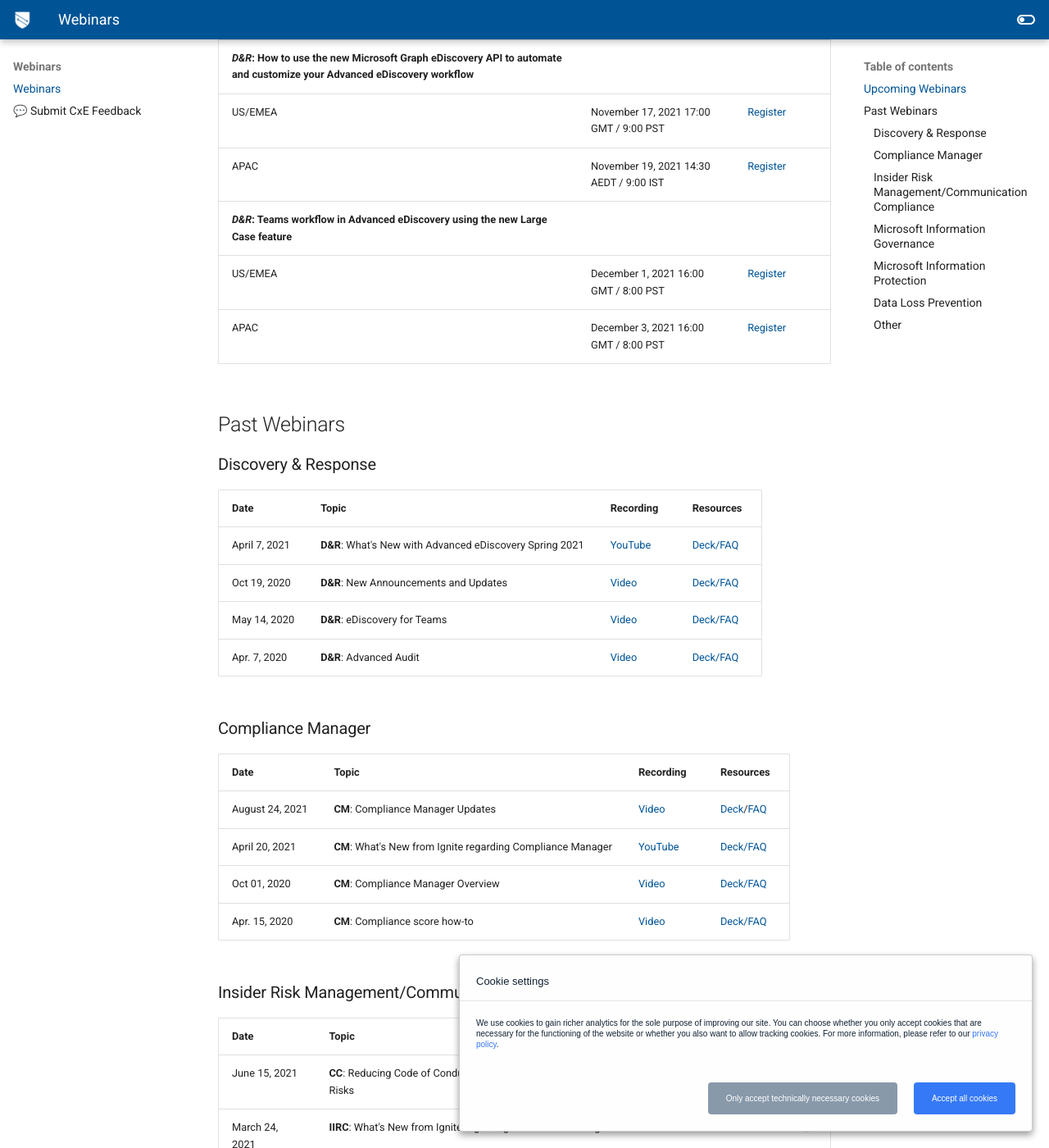
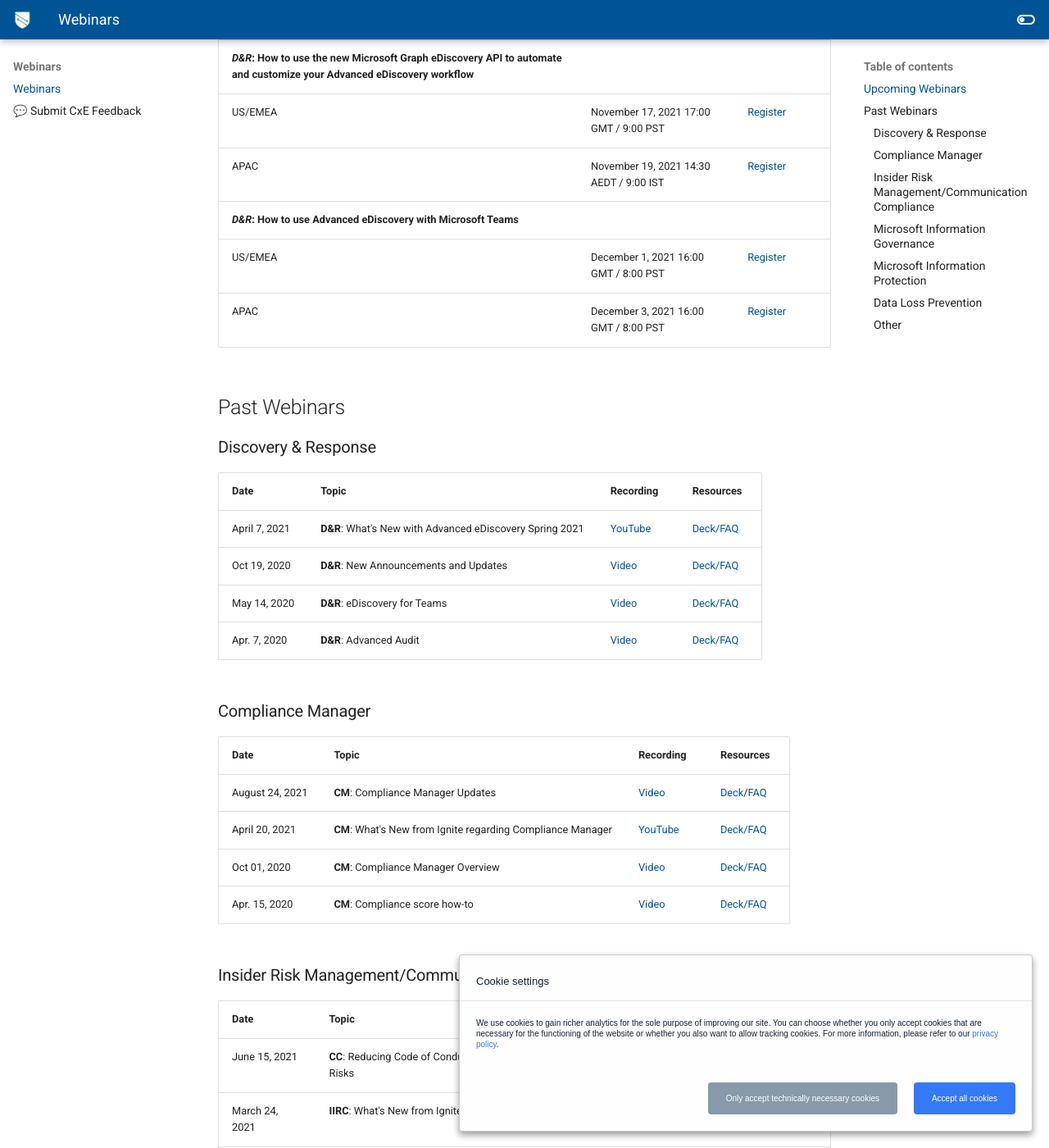
Before and after one commit to microsoft/ComplianceCxE, an MkDocs documentation site: the page built from docs/webinars.md, in a window 1280 px wide and 1400 px high, scrolled down 591 px. Shown: the whole window at 82% size. Built offline with MkDocs 1.6.1 and Material for MkDocs 9.7.7, drawn with Linux system fonts in a browser that asks for light colours; comment, search, counter and statistics services are not loaded; some of the changed text lies outside the part shown.

Commit message:
add deck change webinar title

```diff
--- a/docs/webinars.md
+++ b/docs/webinars.md
@@ -18,7 +18,7 @@
 |***D&R*: How to use the new Microsoft Graph eDiscovery API to automate and customize your Advanced eDiscovery workflow** |  |
 | US/EMEA  | November 17, 2021  17:00 GMT / 9:00 PST | [Register](https://mipc.eventbuilder.com/event/51037) |
 | APAC  | November 19, 2021  14:30 AEDT / 9:00 IST | [Register](https://mipc.eventbuilder.com/event/51034) |
-|***D&R*: Teams workflow in Advanced eDiscovery using the new Large Case feature** |  |
+|***D&R*: How to use Advanced eDiscovery with Microsoft Teams** |  |
 | US/EMEA  | December 1, 2021  16:00 GMT / 8:00 PST | [Register](https://mipc.eventbuilder.com/event/49793) |
 | APAC  | December 3, 2021  16:00 GMT / 8:00 PST | [Register](https://mipc.eventbuilder.com/event/49793) |
 
@@ -57,7 +57,7 @@
 
 |Date|Topic|Recording|Resources|
 |---|---|---|---|
-|September 21, 2021|**MIG**: Deep Dive on Adaptive Scopes|[Video](https://mipc.eventbuilder.com/event/45703)|Coming soon|
+|September 21, 2021|**MIG**: Deep Dive on Adaptive Scopes|[Video](https://mipc.eventbuilder.com/event/45703)|Coming Soon|
 |May 19, 2021|**MIG**: What's New with Information Governance: Announcing multi-stage disposition and adaptive scopes|[Video](https://mipc.eventbuilder.com/event/43250)|[FAQ](https://m365x314771.sharepoint.com/:w:/s/MIPComplianceResources/ETGz9Mej4CZDlhlC4wJHP1wB9EmZhscLIN07HP-1AlNLzA?e=vSl2uREfHe3ycX5QRNoUm_71jau4UB57OWlnzZ9qLxYNkc87x53Q?e=crqLWj) / [Deck](https://m365x314771.sharepoint.com/:p:/s/MIPComplianceResources/ETrZLXBLqvhEloMtWtStbmABMsR1wk1wtHBzWcoZngElcA?e=wSq8TC)|
 |Oct 26, 2020|**MIG**: New Announcements and Updates|[Video](https://aka.ms/MIPC/Video-MIGWebinar)|[Deck/FAQ](https://techcommunity.microsoft.com/t5/microsoft-security-and/microsoft-information-governance-webinar-new-announcements-amp/ba-p/1862018#M4535)|
 |May 26, 2020|**MIG**: Records Management|[Video](https://aka.ms/MIPC/Video-RecordsManagementWebinar)|[Deck/FAQ](https://aka.ms/MIPC/Blog-RecordsManagementWebinar)|
```
Also changed, not shown: other parts of docs/webinars.md (+1 -1 lines).
